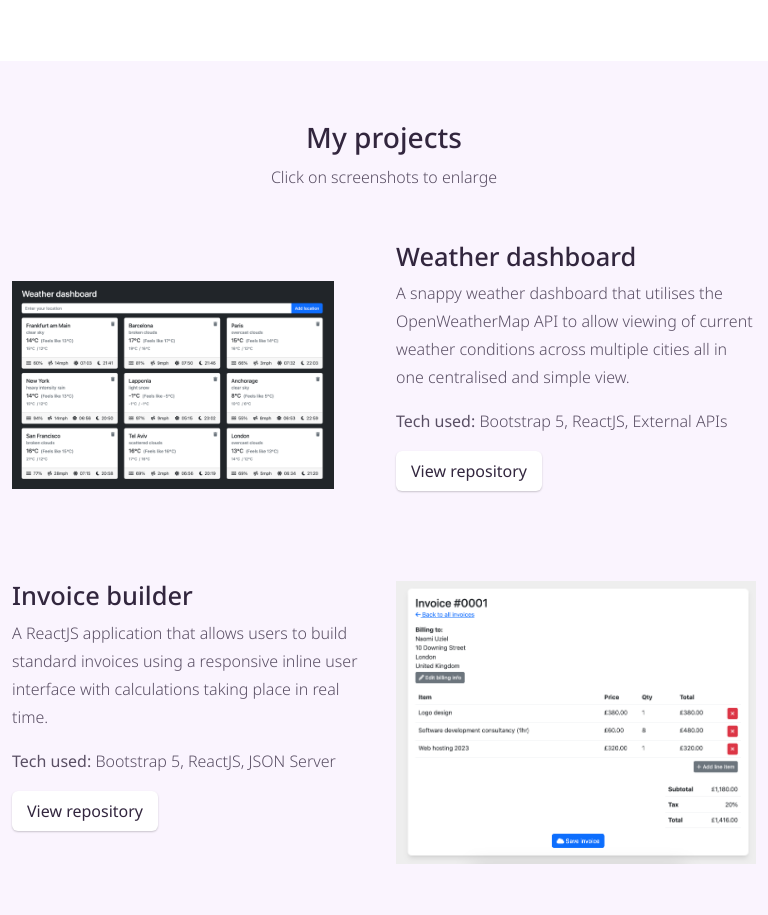
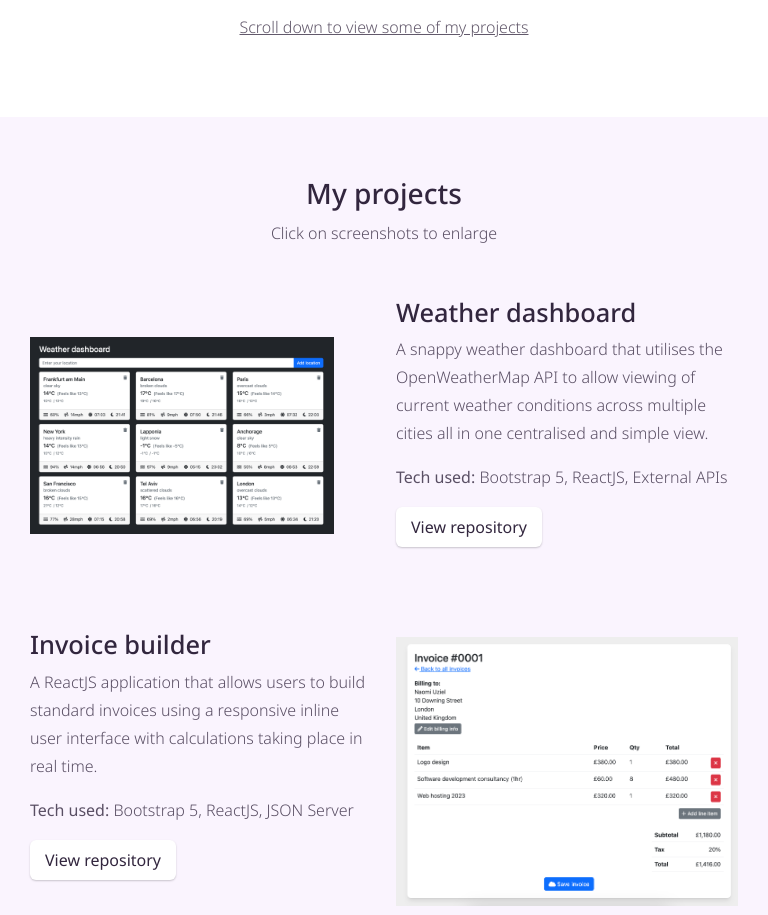
Before and after one commit to naomiuziel/naomiuziel.co.uk, a website: page index.html in a window 768 px wide. Shown: the part 977-1892 px from the top of the page. Drawn offline with Linux system fonts and the light colour scheme.

Commit message:
Minor changes to mobile

```diff
--- a/index.html
+++ b/index.html
@@ -88,7 +88,7 @@
         </div>
     </section>
 
-    <section class="with-bg" id="projects">
+    <section class="with-bg text-center text-md-start" id="projects">
         <div class="container">
             <div class="text-center projects-header">
                 <h2>My projects</h2>
--- a/scss/main.scss
+++ b/scss/main.scss
@@ -15,17 +15,6 @@ body {
 .section,
 .with-bg {
     padding: 60px 0;
-}
-
-@media (max-width: 768px) {
-    .hero img {
-        max-width: 200px;
-    }
-
-    .with-bg img {
-        margin-top: 40px;
-        display: block;
-    }
 }
 
 @media (min-width: 600px) {
@@ -86,8 +75,10 @@ p, li {
     background-color: #FAF4FE;
 }
 
-.img-col-left {
-    padding-right: 50px;
+@media (min-width: 768px) {
+    .img-col-left {
+        padding-right: 50px;
+    }
 }
 
 .projects-header {
@@ -158,3 +149,18 @@ hr {
     margin-top: 50px;
     border-color: rgba(0, 0, 0, 0.4);
 }
+
+@media (max-width: 768px) {
+    .hero img {
+        max-width: 200px;
+    }
+
+    .with-bg img {
+        margin-top: 40px;
+        display: block;
+    }
+
+    .container {
+        padding: 0 30px;
+    }
+}
```
Also changed, not shown: css/main.css, 1 other file.
